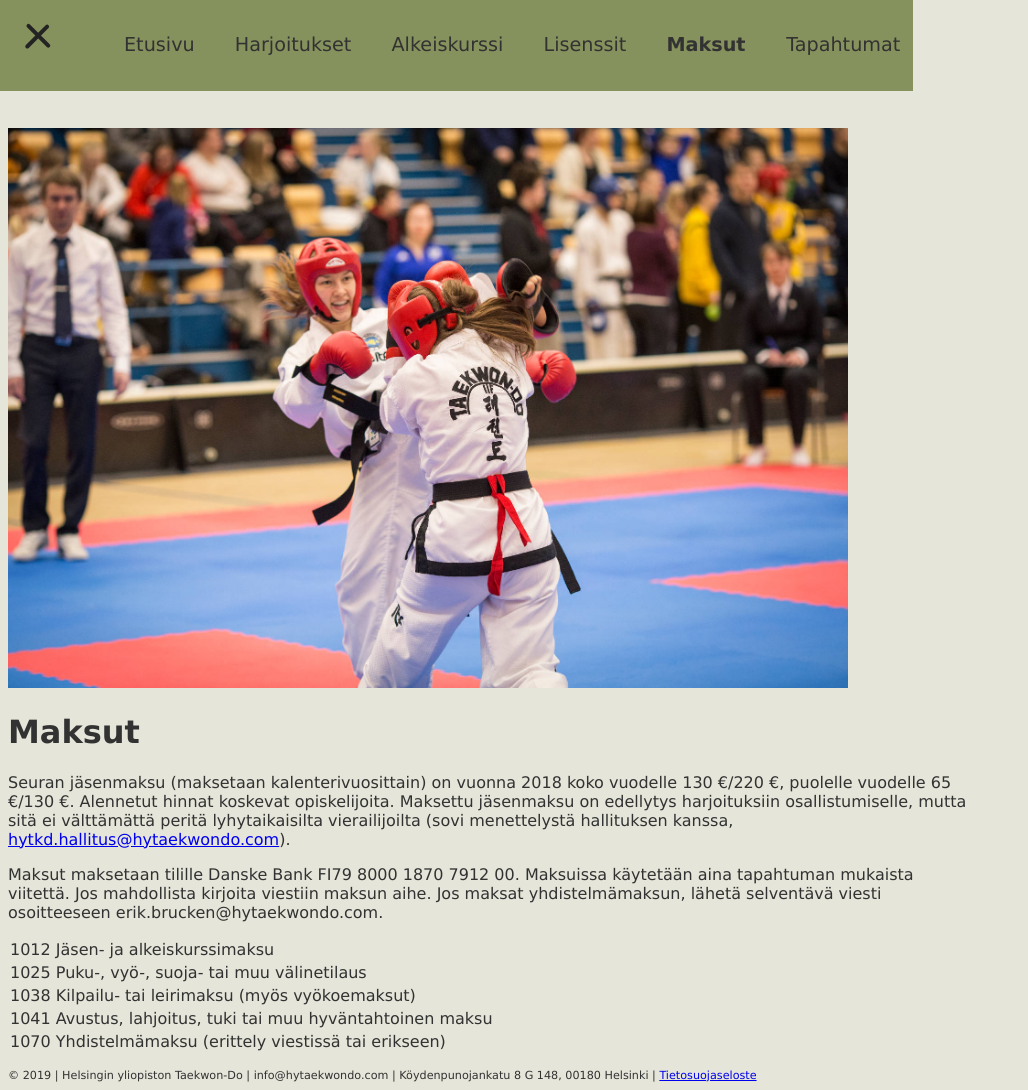
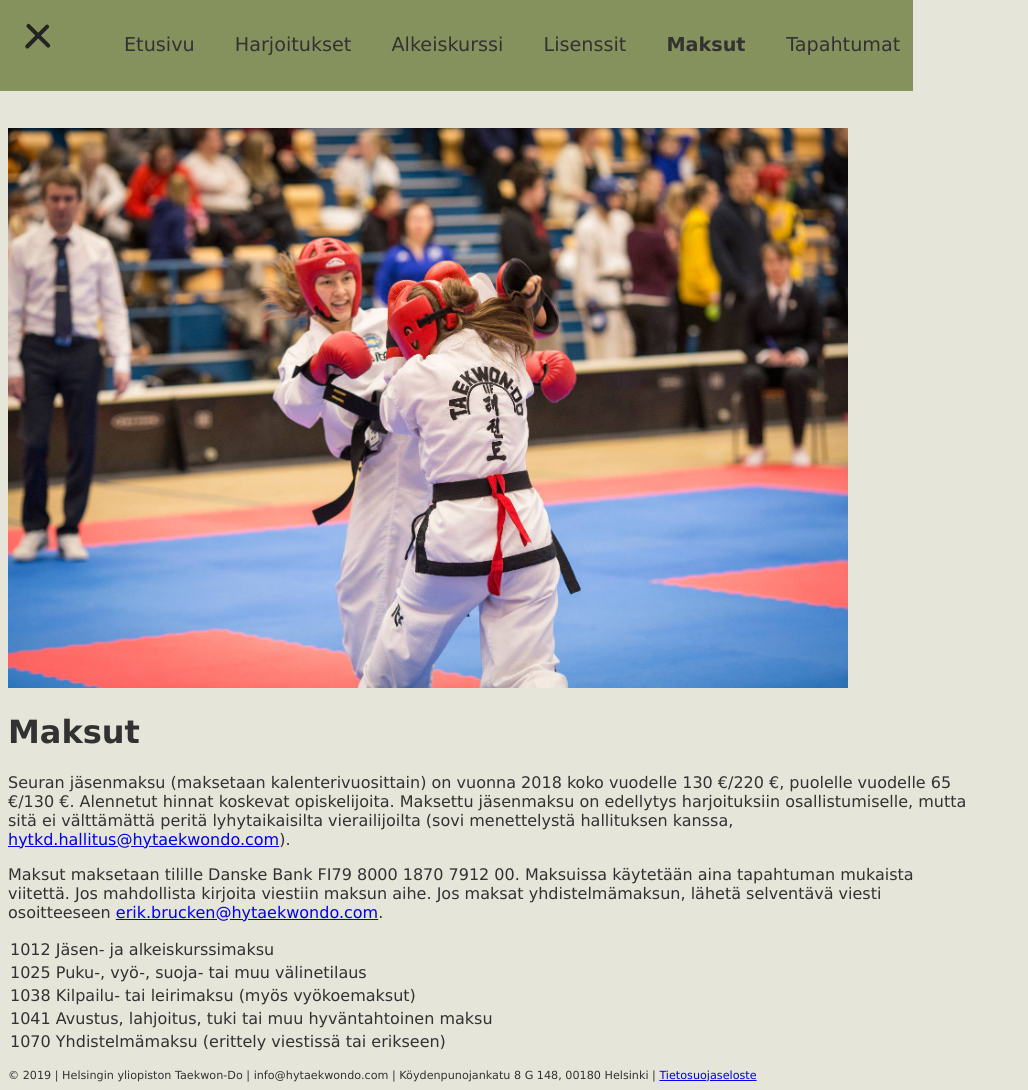
Before and after one commit to hytkd/website, a Jekyll site: the page built from payments.html, in a window 1280 px wide and 1090 px high. Shown: the whole window, without its empty margins (0-1028 px from the left). Built offline with Jekyll 4.4.1, drawn with Linux system fonts in a browser that asks for light colours; part of the change alters nothing that is shown.

```diff
--- a/payments.html
+++ b/payments.html
@@ -8,7 +8,7 @@ Seuran jäsenmaksu (maksetaan kalenterivuosittain) on vuonna 2018 koko vuodelle
 </p>
 
 <p>
-Maksut maksetaan tilille Danske Bank FI79 8000 1870 7912 00. Maksuissa käytetään aina tapahtuman mukaista viitettä. Jos mahdollista kirjoita viestiin maksun aihe. Jos maksat yhdistelmämaksun, lähetä selventävä viesti osoitteeseen {{ site.data.payments.treasurer_email }}.
+Maksut maksetaan tilille Danske Bank FI79 8000 1870 7912 00. Maksuissa käytetään aina tapahtuman mukaista viitettä. Jos mahdollista kirjoita viestiin maksun aihe. Jos maksat yhdistelmämaksun, lähetä selventävä viesti osoitteeseen <a href="mailto:{{ site.data.payments.treasurer_email }}">{{ site.data.payments.treasurer_email }}</a>.
 </p>
 
 <ul class="non-indented-list">
```
